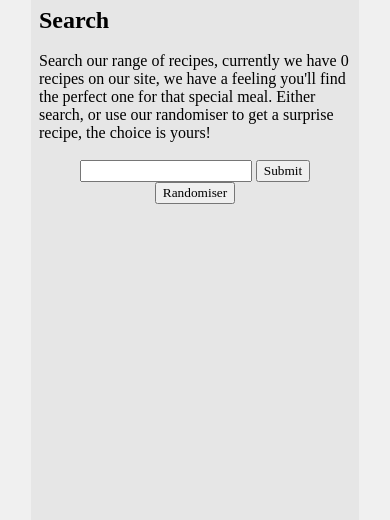
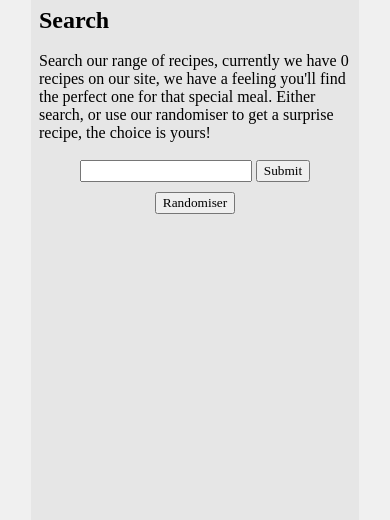
Before and after one commit to Code-Institute-Submissions/sgalway2086-milestoneIII, a Flask app: page /search in a window 390 px wide. Shown: the part 90-610 px from the top of the page. Run offline with Flask 2, Linux system fonts and the light colour scheme; data that the repository does not hold is empty; some libraries are stand-ins or nearby versions; some web fonts are replaced.

Commit message:
add formatting for random button for screen sizes below 392px

```diff
--- a/static/css/style.css
+++ b/static/css/style.css
@@ -452,3 +452,8 @@
          border-radius:12px;
     }
 }
+ @media screen and (max-width: 392px){
+    #randomRecipe{
+         margin-top: 10px;
+    }
+}
```
Also changed, not shown: README.md.
